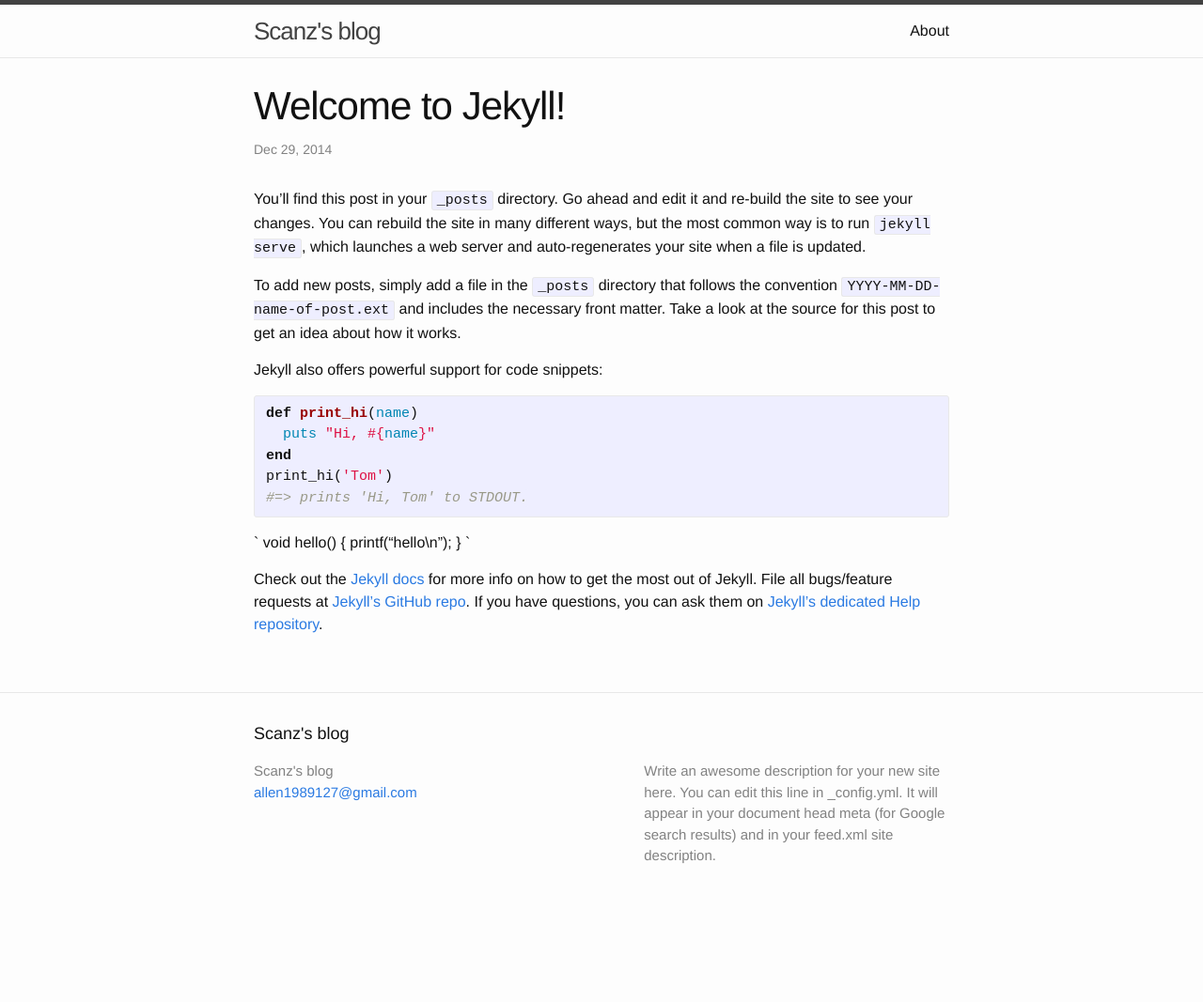
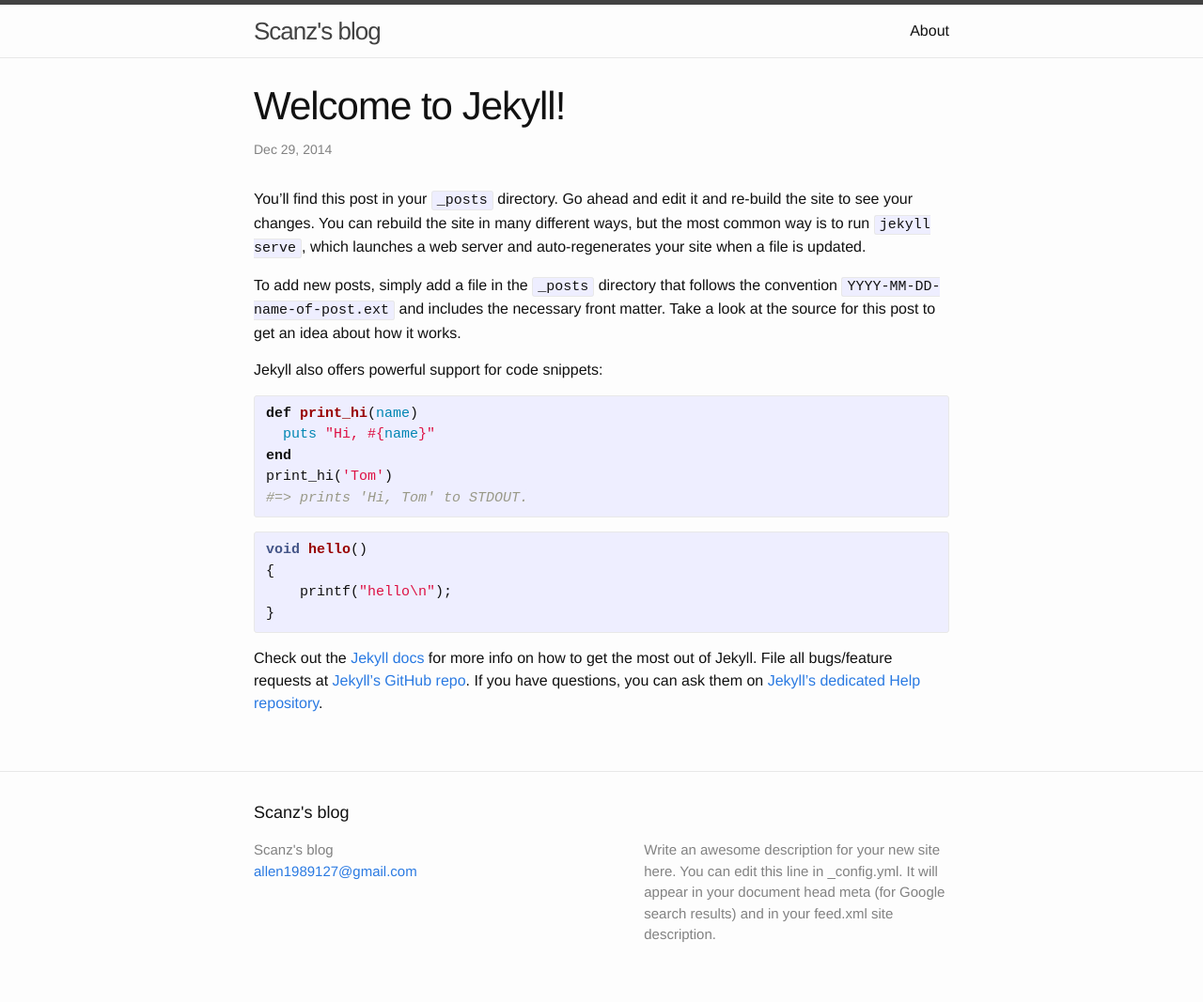
Before and after one commit to allen1989127/blog, a Jekyll site: the page built from _posts/2014-12-29-welcome-to-jekyll.markdown, in a window 1280 px wide. Shown: the whole page at 94% size. Built offline with Jekyll 4.4.1, drawn with Linux system fonts in a browser that asks for light colours; before the commit the page ends 983 px from its top, so only the background shows below that.

```diff
--- a/_posts/2014-12-29-welcome-to-jekyll.markdown
+++ b/_posts/2014-12-29-welcome-to-jekyll.markdown
@@ -18,12 +18,12 @@
 #=> prints 'Hi, Tom' to STDOUT.
 {% endhighlight %}
 
-`
+{% highlight c %}
 void hello()
 {
     printf("hello\n");
 }
-`
+{% endhighlight %}
 
 Check out the [Jekyll docs][jekyll] for more info on how to get the most out of Jekyll. File all bugs/feature requests at [Jekyll’s GitHub repo][jekyll-gh]. If you have questions, you can ask them on [Jekyll’s dedicated Help repository][jekyll-help].
 
```
